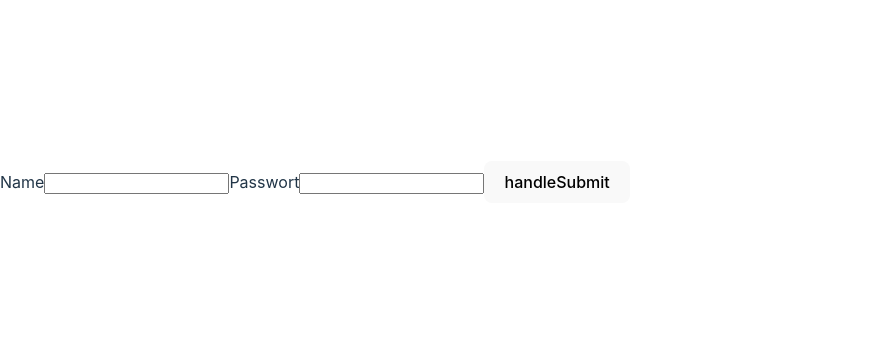
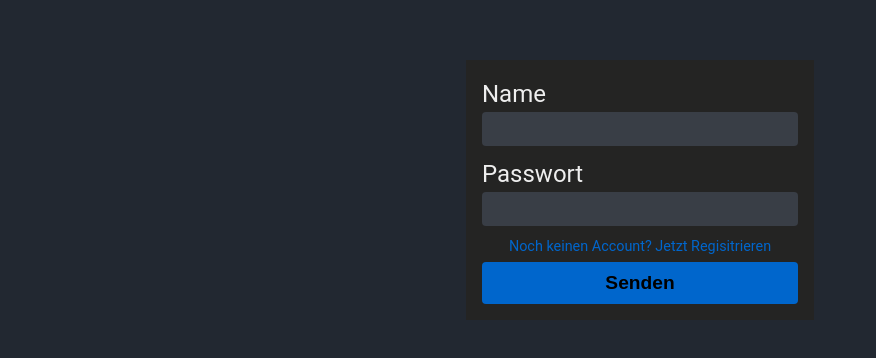
Before and after one commit to CihanKurtDev/Notes, a React (Vite) app: page / in a window 1280 px wide. Shown: the part 218-576 px from the top of the page, without its empty margins (0-876 px from the left). Built offline with nearby package versions, Linux system fonts and the light colour scheme.

Commit message:
solved error and added styles

```diff
--- a/src/api/api.js
+++ b/src/api/api.js
@@ -29,7 +29,7 @@ export async function handleSubmit(e, navigate) {
 
 export async function handleRegistration(e, navigate) {
     e.preventDefault();
-    fetch('http://localhost:3000/Register', {
+    fetch('http://localhost:3000/Registration', {
         method: "POST",
         credentials: 'include',
         headers: {
--- a/src/components/Form.jsx
+++ b/src/components/Form.jsx
@@ -1,6 +1,6 @@
 import { useNavigate } from 'react-router-dom'
 
-export default function Form({ fields, submitFunction}) {
+export default function Form({ fields, submitFunction, extra = []}) {
   const navigate = useNavigate()
 
   return (
@@ -12,7 +12,10 @@ export default function Form({ fields, submitFunction}) {
             <input className="input" type={field.type} id={field.id} pattern={field?.pattern} />
           </label>
         ))}
-        <button className="button--login" type='submit'>{submitFunction.name}</button>
+        {extra.map((tag, index) => {
+            return <tag.type index={index} {...tag.props}>{tag.props.text}</tag.type>
+        })}
+        <button className="button--login" type='submit'>Senden</button>
       </form>
     </main>
   );
--- a/src/main.jsx
+++ b/src/main.jsx
@@ -2,10 +2,10 @@ import React from 'react'
 import ReactDOM from 'react-dom/client'
 import App from './App.jsx'
 import {BrowserRouter} from 'react-router-dom'
-import './index.css'
+import './styles/main.scss'
 
 ReactDOM.createRoot(document.getElementById('root')).render(
   <BrowserRouter>
     <App />
-</BrowserRouter>
+  </BrowserRouter>
 )
--- a/src/pages/Login.jsx
+++ b/src/pages/Login.jsx
@@ -7,5 +7,16 @@ export default function Login() {
     { label: 'Passwort', type: 'password', id: 'password' },
   ];
 
-  return <Form fields={fields} submitFunction={handleSubmit}/>
+  return   <Form
+  extra={[{ type: 'a',
+  props: {
+    href: 'http://localhost:5173/Registration',
+    text: 'Noch keinen Account? Jetzt Regisitrieren',
+    className: "form__anchor"
+    }
+  }]}
+  fields={fields}
+  submitFunction={handleSubmit}
+/>
+
 }
--- a/src/pages/Registrarion.jsx
+++ b/src/pages/Registrarion.jsx
@@ -3,7 +3,7 @@ import Form from '../components/Form'
 
 export default function Registration() {
     const fields = [
-        { label: 'E-Mail', type: 'email', id: 'email', pattern: '^[^\s@]+@[^\s@]+\.[^\s@]+$' },
+        { label: 'E-Mail', type: 'email', id: 'email', pattern: '^[\w-\.]+@([\w-]+\.)+[\w-]{2,4}$' },
         { label: 'Name', type: 'text', id: 'name' },
         { label: 'Passwort', type: 'password', id: 'password' },
       ];
--- a/src/styles/main.scss
+++ b/src/styles/main.scss
@@ -1,10 +1,26 @@
 @import './partials/variables';
 @import './partials/mixins';
+@import './modules/button.module.scss';
 @import './modules/form.module.scss';
+@import './modules/input.module.scss';
+
+body {
+    background-color: $background-color;
+    color: $font-color;
+    font-weight: weight(regular);
+    font-family: $font-family;
+    font-size: $font-size;
+    line-height: $line-height;
+    color-scheme: light dark;
+    font-synthesis: none;
+    text-rendering: optimizeLegibility;
+    -webkit-font-smoothing: antialiased;
+    -moz-osx-font-smoothing: grayscale;
+    -webkit-text-size-adjust: 100%;
+}
 
 .form-wrapper {
     display: flex;
-    flex-direction: column;
     justify-content: center;
     align-items: center;
     height: 100vh;
--- /dev/null
+++ b/src/styles/modules/_button.module.scss
@@ -0,0 +1,20 @@
+@import '../partials/variables';
+
+.button {
+    border: none;
+    border-radius: 4px;
+    border: none;
+    padding: 10px;
+    font-size: 1.2rem;
+
+    &:hover {
+        cursor: pointer
+    }
+
+    &--login {
+        @extend .button;
+        font-weight: bold;
+        background-color: $accent-color;
+        width: 100%;
+    }
+}
--- a/src/styles/modules/_form.module.scss
+++ b/src/styles/modules/_form.module.scss
@@ -3,6 +3,10 @@
 
 
 .form {
+    display: flex;
+    flex-direction: column;
+    justify-content: center;
+    height: fit-content;
     background-color: $secondary-color;
     color: $font-color;
     padding: 1rem;
@@ -21,8 +25,11 @@
     }
 
     &__anchor {
+        text-align: center;
+        margin-bottom: 5px;
         color: $accent-color;
         text-decoration: none;
+        font-size: 0.9rem;
     }
 
     &__paragraph {
--- /dev/null
+++ b/src/styles/modules/_input.module.scss
@@ -0,0 +1,16 @@
+.input {
+    font-size: 1.2rem;
+    padding: 5px;
+    border: 1px solid transparent;
+    border-radius: 4px;
+    background-color: $primary-color;
+
+    &:focus-visible {
+        outline: none;
+        border-radius: 2px;
+    }
+
+    &:-webkit-autofill {
+        background: $primary-color;
+    }
+}
```
Also changed, not shown: 2 other files (tests, documents, lock files or other folders).
